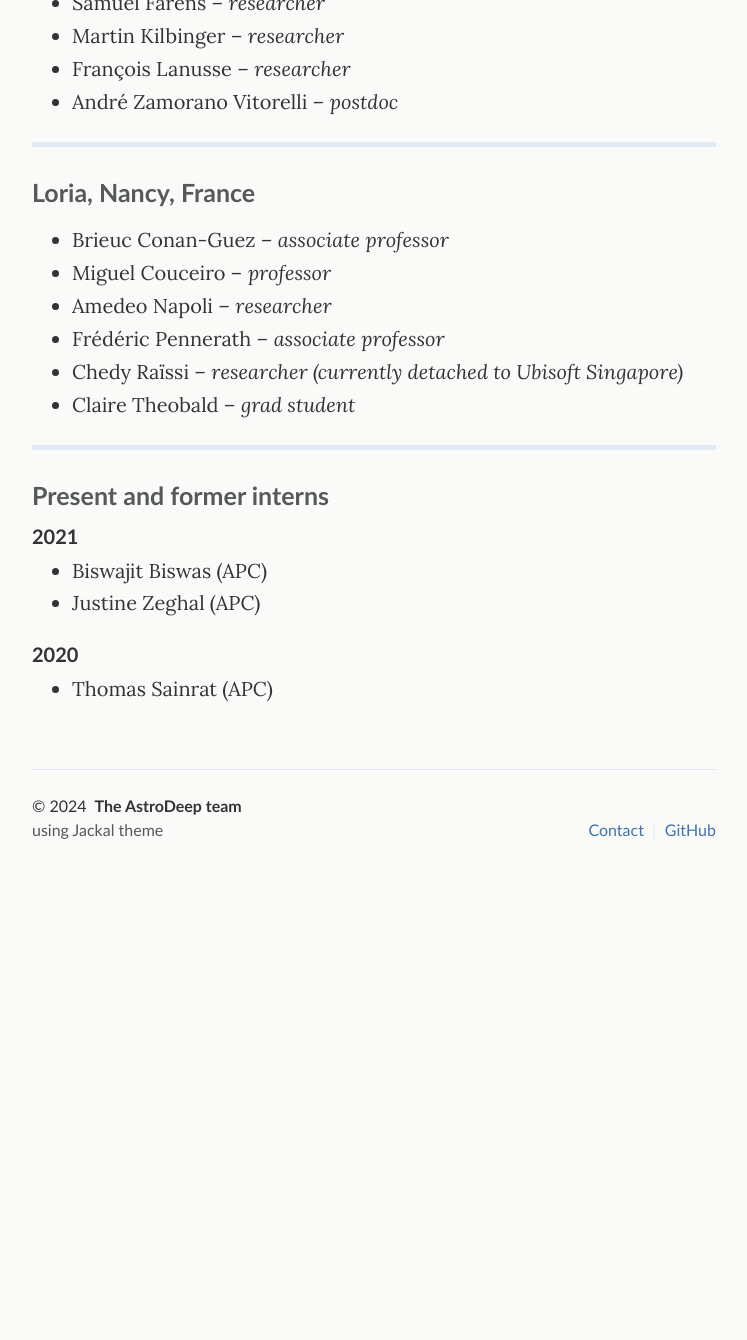
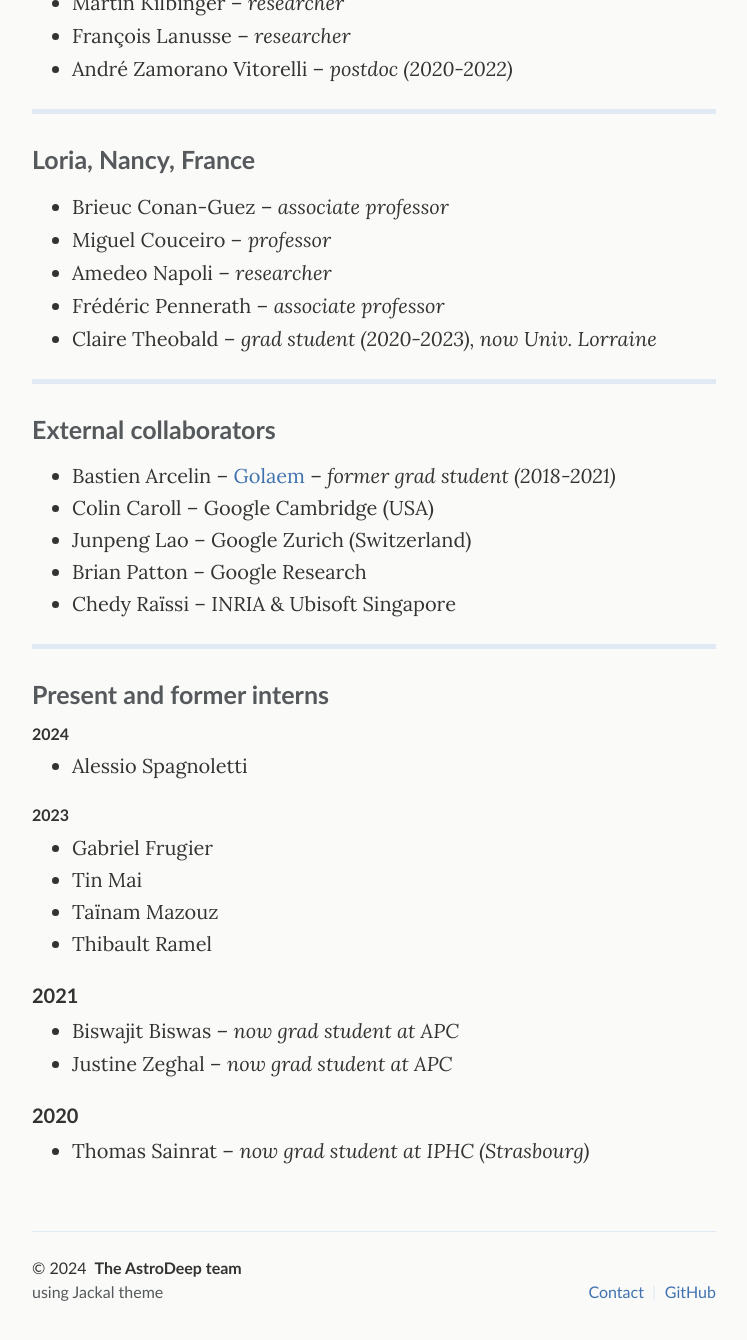
Before and after one commit to astrodeepnet/website, a Jekyll site: the page built from _pages/people.md, in a window 1280 px wide and 1400 px high, scrolled down 1041 px. Shown: the top 1340 px of the window, without its empty margins (266-1013 px from the left). Built offline with Jekyll 4.4.1, drawn with Linux system fonts in a browser that asks for light colours; before the commit the page ends 1979 px from its top, so only the background shows below that; some of the changed text lies outside the part shown.

Commit message:
People update

```diff
--- a/_pages/people.md
+++ b/_pages/people.md
@@ -8,20 +8,18 @@ permalink: /people/
 
 ### AstroParticule & Cosmologie (APC), Paris, France
 
-- Bastien Arcelin – _grad student (2018-2021), now engineer_
 - Eric Aubourg (**P.I.**) – _researcher_
 - Biswajit Biswas – _grad student (2021-2024)_
-- Alexandre Boucaud – _engineer_
-- Cécile Cavet – _engineer_
-- Ken Ganga – _researcher_
-- Axel Guinot – _postdoc_
+- Alexandre Boucaud – _software engineer_
+- Cécile Cavet – _software engineer_
+- Axel Guinot – _postdoc (2020-2023), now at Carnegie Mellon Univ. (USA)_
 - Wassim Kabalan - _grad student (2023-2026)_
-- Maude Le Jeune – _engineer_
-- Camille Parisel – _engineer_
-- Marina Ricci – _researcher_
+- Maude Le Jeune – _software engineer_
+- Camille Parisel – _software engineer (since 2023)_
+- Marina Ricci – _researcher (since 2023)_
 - Cyrille Rosset – _researcher_
 - Cécile Roucelle – _associate professor_
-- Françoise Virieux – _engineer_
+- Françoise Virieux – _software engineer (2018-2024), now retired_
 - Justine Zeghal – _grad student (2021-2024)_
 
 ---
@@ -34,10 +32,10 @@ permalink: /people/
 
 ### CEA, Saclay, France
 
-- Samuel Farens – _researcher_
+- Samuel Farens – _software engineer_
 - Martin Kilbinger – _researcher_
 - François Lanusse – _researcher_
-- André Zamorano Vitorelli – _postdoc_
+- André Zamorano Vitorelli – _postdoc (2020-2022)_
 
 ---
 
@@ -47,17 +45,40 @@ permalink: /people/
 - Miguel Couceiro – _professor_
 - Amedeo Napoli – _researcher_
 - Frédéric Pennerath – _associate professor_
-- Chedy Raïssi – _researcher (currently detached to Ubisoft Singapore)_
-- Claire Theobald – _grad student_
+- Claire Theobald – _grad student (2020-2023), now Univ. Lorraine_
 
 ---
+
+### External collaborators
+
+- Bastien Arcelin – [Golaem][golaem] – _former grad student (2018-2021)_
+- Colin Caroll – Google Cambridge (USA)
+- Junpeng Lao – Google Zurich (Switzerland)
+- Brian Patton – Google Research
+- Chedy Raïssi – INRIA & Ubisoft Singapore
+
+---
+
 ### Present and former interns
+
+##### 2024
+
+- Alessio Spagnoletti
+
+##### 2023
+
+- Gabriel Frugier
+- Tin Mai
+- Taïnam Mazouz
+- Thibault Ramel
 
 #### 2021
 
-- Biswajit Biswas (APC)
-- Justine Zeghal (APC)
+- Biswajit Biswas – _now grad student at APC_
+- Justine Zeghal – _now grad student at APC_
 
 #### 2020
 
-- Thomas Sainrat (APC)
+- Thomas Sainrat – _now grad student at IPHC (Strasbourg)_
+
+[golaem]: https://golaem.com/
```
